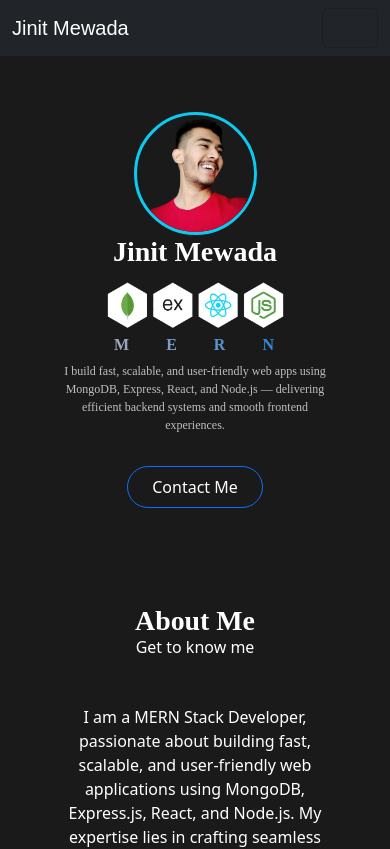
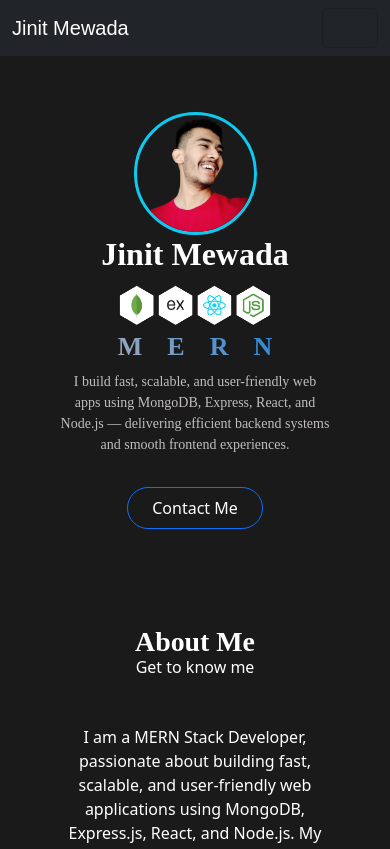
Before and after one commit to Jinit123/Portfolio, a React (Vite) app in the folder Portfolio Website/: page / in a window 390 px wide. Shown: the top 849 px of the page. Built offline with nearby package versions, Linux system fonts and the light colour scheme; a web font is replaced by a local one.

Commit message:
Fix Image

```diff
--- a/Portfolio Website/src/App.css
+++ b/Portfolio Website/src/App.css
@@ -74,6 +74,9 @@
 .btn-outline-primary {
     border-radius: 30px;
 }
+.mernImage{
+    width: 40%;
+}
 
 /* MainPart CSS */
 
@@ -81,13 +84,13 @@
     font-size: 5vw;
 }
 
-@media (max-width: 768px) {
+@media (max-width: 1629px) {
     .fwTitle {
         font-size: 32px;
     }
 
     .fwTagline {
-        font-size: 18px;
+        font-size: 88px;
     }
 
     .fwParagraph {
@@ -97,6 +100,29 @@
     .btn {
         font-size: 16px;
     }
+    .mernImage{
+        width: 60%;
+    }
+}
+@media (max-width: 848px) {
+    .fwTitle {
+        font-size: 24px;
+    }
+
+    .fwTagline {
+        font-size: 28px;
+    }
+
+    .fwParagraph {
+        font-size: 14px;
+    }
+
+    .btn {
+        font-size: 16px;
+    }
+    .mernImage{
+        width: 60%;
+    }
 }
 
 @media (max-width: 576px) {
@@ -105,7 +131,7 @@
     }
 
     .fwTagline {
-        font-size: 16px;
+        font-size: 26px;
     }
 
     .fwParagraph {
@@ -116,8 +142,25 @@
         max-width: 80%;
     }
 }
-@media (max-width: 400px) {
+@media (max-width: 410px) {
+    .fwTitle {
+        font-size: 32px;
+    }
+
+    .fwTagline {
+        font-size: 26px;
+        letter-spacing: 25px;
+        margin-left: -10px;
+    }
+
+    .fwParagraph {
+        font-size: 14px;
+    }
+
+    .btn {
+        font-size: 16px;
+    }
     .mernImage{
-        width: 70%;
+        width: 60%;
     }
 }
--- a/Portfolio Website/src/Components/MainPart.jsx
+++ b/Portfolio Website/src/Components/MainPart.jsx
@@ -97,7 +97,6 @@ const MainPart = () => {
                                             src={MERNF}
                                             alt="MERN Stack"
                                             className="img-fluid mernImage"
-                                            style={{ maxWidth: '300px' }}
                                             ref={mernImage}
                                         />
                                     </div>
```
